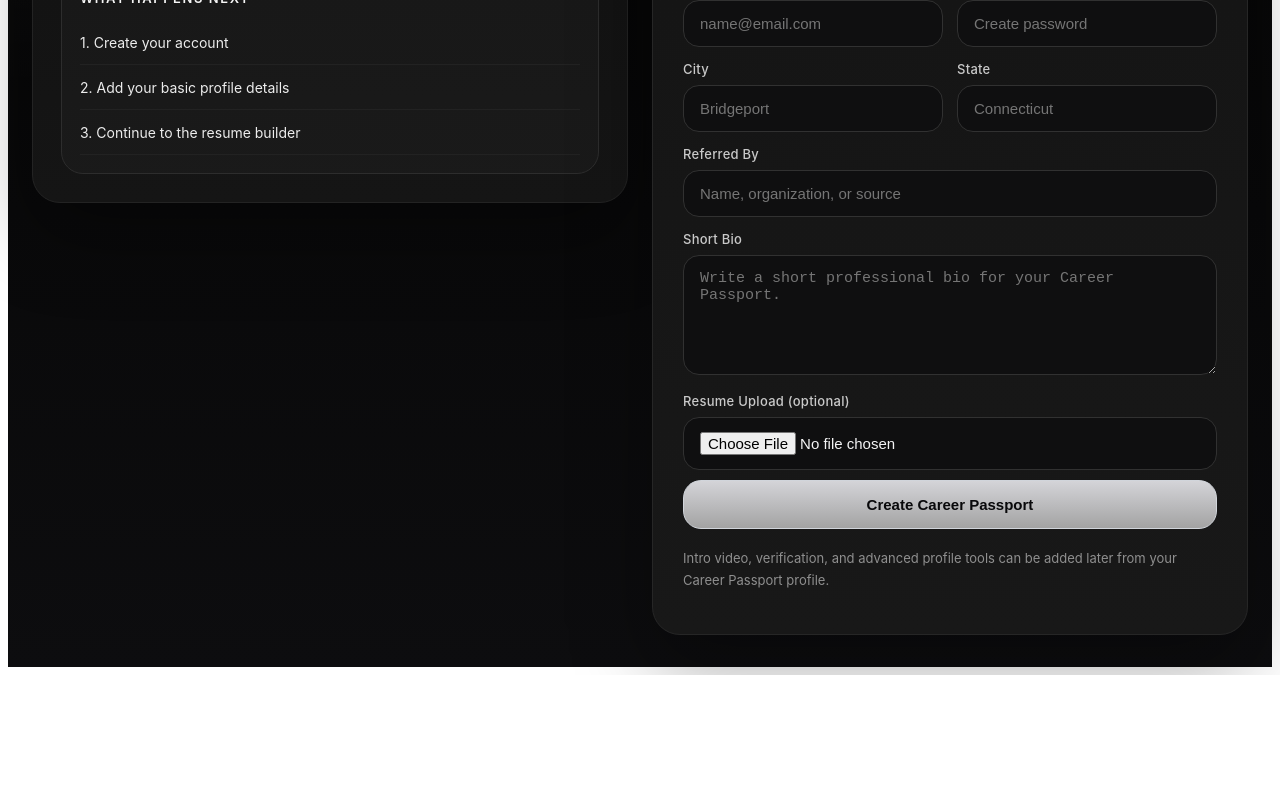
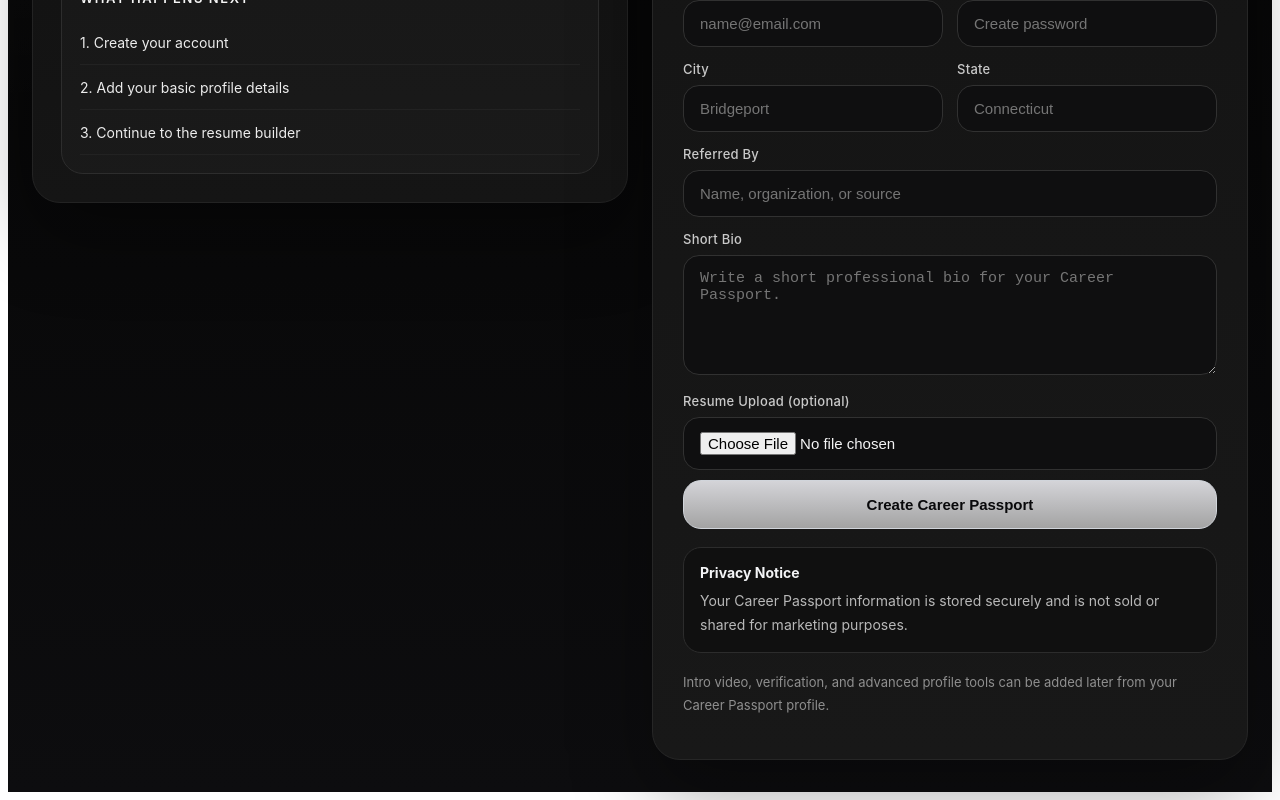
Before and after one commit to UrMizery/hireminds-platform, a Next.js app: page /sign-up in a window 1280 px wide. Shown: the part 478-1278 px from the top of the page. Before the commit the page ends 1153 px from the top, so only its background shows below. Built offline with nearby package versions, Linux system fonts and the light colour scheme; no server answers.

Commit message:
Update page.tsx

```diff
--- a/app/sign-up/page.tsx
+++ b/app/sign-up/page.tsx
@@ -2,6 +2,15 @@
 
 import { useState } from "react";
 import { supabase } from "../lib/supabase";
+
+function slugify(value: string) {
+  return value
+    .toLowerCase()
+    .trim()
+    .replace(/[^a-z0-9\s-]/g, "")
+    .replace(/\s+/g, "-")
+    .replace(/-+/g, "-");
+}
 
 export default function SignUpPage() {
   const [loading, setLoading] = useState(false);
@@ -27,6 +36,8 @@ export default function SignUpPage() {
 
     try {
       setLoading(true);
+
+      const passportSlug = slugify(fullName);
 
       const { data, error } = await supabase.auth.signUp({
         email,
@@ -65,12 +76,15 @@ export default function SignUpPage() {
         city,
         state: stateName,
         bio,
+        passport_slug: passportSlug,
         resume_url: resumeUrl || null,
       });
 
       if (profileError) throw profileError;
 
-      setMessage("Career Passport account created. You can now continue to build your resume.");
+      setMessage(
+        "Career Passport account created. Your information was saved securely. If email confirmation is enabled, verify your email and then sign in to continue to the resume builder."
+      );
     } catch (err: any) {
       setMessage(err.message || "Something went wrong.");
     } finally {
@@ -91,7 +105,6 @@ export default function SignUpPage() {
 
           <div style={styles.heroCard}>
             <p style={styles.heroCardTitle}>What happens next</p>
-
             <div style={styles.heroRow}>
               <span style={styles.heroValue}>1. Create your account</span>
             </div>
@@ -184,6 +197,14 @@ export default function SignUpPage() {
           </button>
 
           {message ? <p style={styles.message}>{message}</p> : null}
+
+          <div style={styles.privacyBox}>
+            <p style={styles.privacyTitle}>Privacy Notice</p>
+            <p style={styles.privacyText}>
+              Your Career Passport information is stored securely and is not sold
+              or shared for marketing purposes.
+            </p>
+          </div>
 
           <p style={styles.footerNote}>
             Intro video, verification, and advanced profile tools can be added later
@@ -398,6 +419,25 @@ const styles: Record<string, React.CSSProperties> = {
     fontSize: "14px",
     lineHeight: 1.6,
   },
+  privacyBox: {
+    marginTop: "18px",
+    padding: "16px",
+    borderRadius: "18px",
+    border: "1px solid #2c2c2c",
+    background: "#101010",
+  },
+  privacyTitle: {
+    margin: "0 0 8px",
+    color: "#f3f4f6",
+    fontWeight: 700,
+    fontSize: "14px",
+  },
+  privacyText: {
+    margin: 0,
+    color: "#b8b8b8",
+    fontSize: "14px",
+    lineHeight: 1.7,
+  },
   footerNote: {
     marginTop: "18px",
     color: "#8f8f8f",
```
